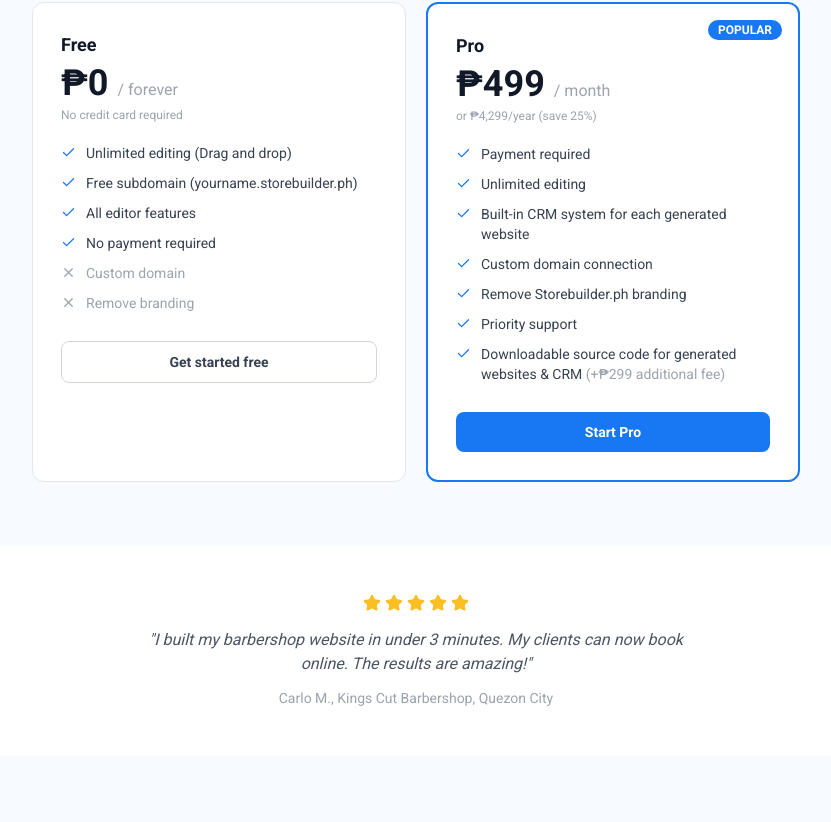
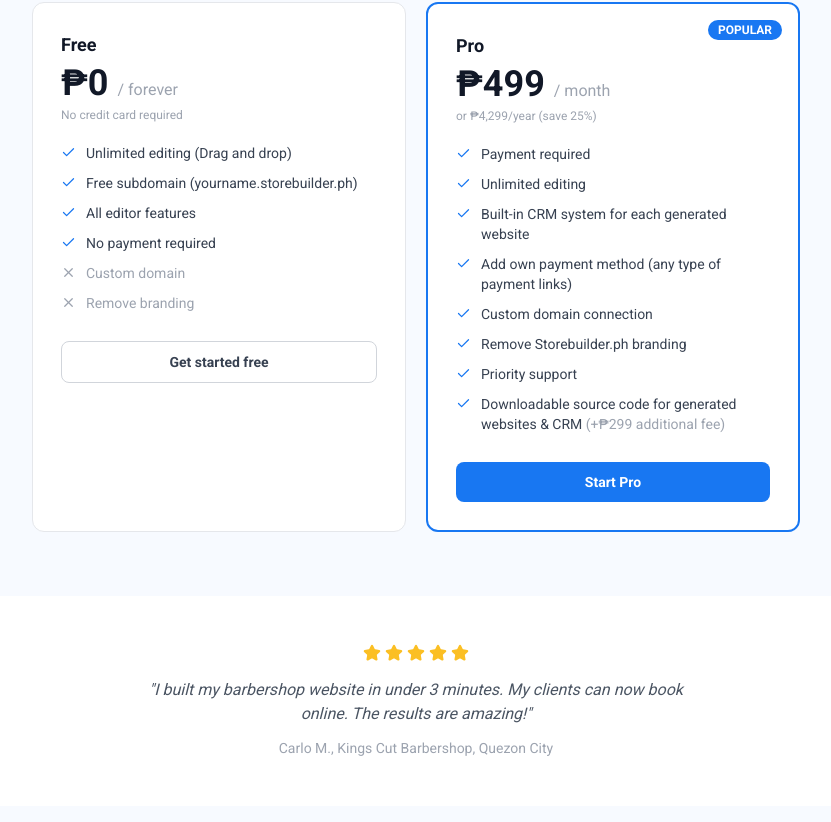
Before and after one commit to markzkieshulala-coder/Storebuilder.ph, a Next.js app: page / in a window 1280 px wide. Shown: the part 2718-3540 px from the top of the page, without its empty margins (224-1055 px from the left). Built offline with nearby package versions, Linux system fonts and the light colour scheme; no server answers; a web font is replaced by a local one.

Commit message:
Add 'Add own payment method' feature to Pro plan on both pricing pages
https://claude.ai/code/session_01PVDZ7nKzBtQoTuM7u29ccU

```diff
--- a/app/page.tsx
+++ b/app/page.tsx
@@ -679,6 +679,7 @@ export default function HomePage() {
                   "Payment required",
                   "Unlimited editing",
                   "Built-in CRM system for each generated website",
+                  "Add own payment method (any type of payment links)",
                   "Custom domain connection",
                   "Remove Storebuilder.ph branding",
                   "Priority support",
--- a/app/upgrade/page.tsx
+++ b/app/upgrade/page.tsx
@@ -157,6 +157,7 @@ export default function UpgradePage() {
                     { icon: CreditCard, text: "Payment required" },
                     { icon: Check, text: "Unlimited editing" },
                     { icon: Zap, text: "Built-in CRM system for each generated website" },
+                    { icon: CreditCard, text: "Add own payment method (any type of payment links)" },
                     { icon: Globe, text: "Custom domain connection" },
                     { icon: Shield, text: "Remove Storebuilder.ph branding" },
                     { icon: Check, text: "Priority support" },
```
